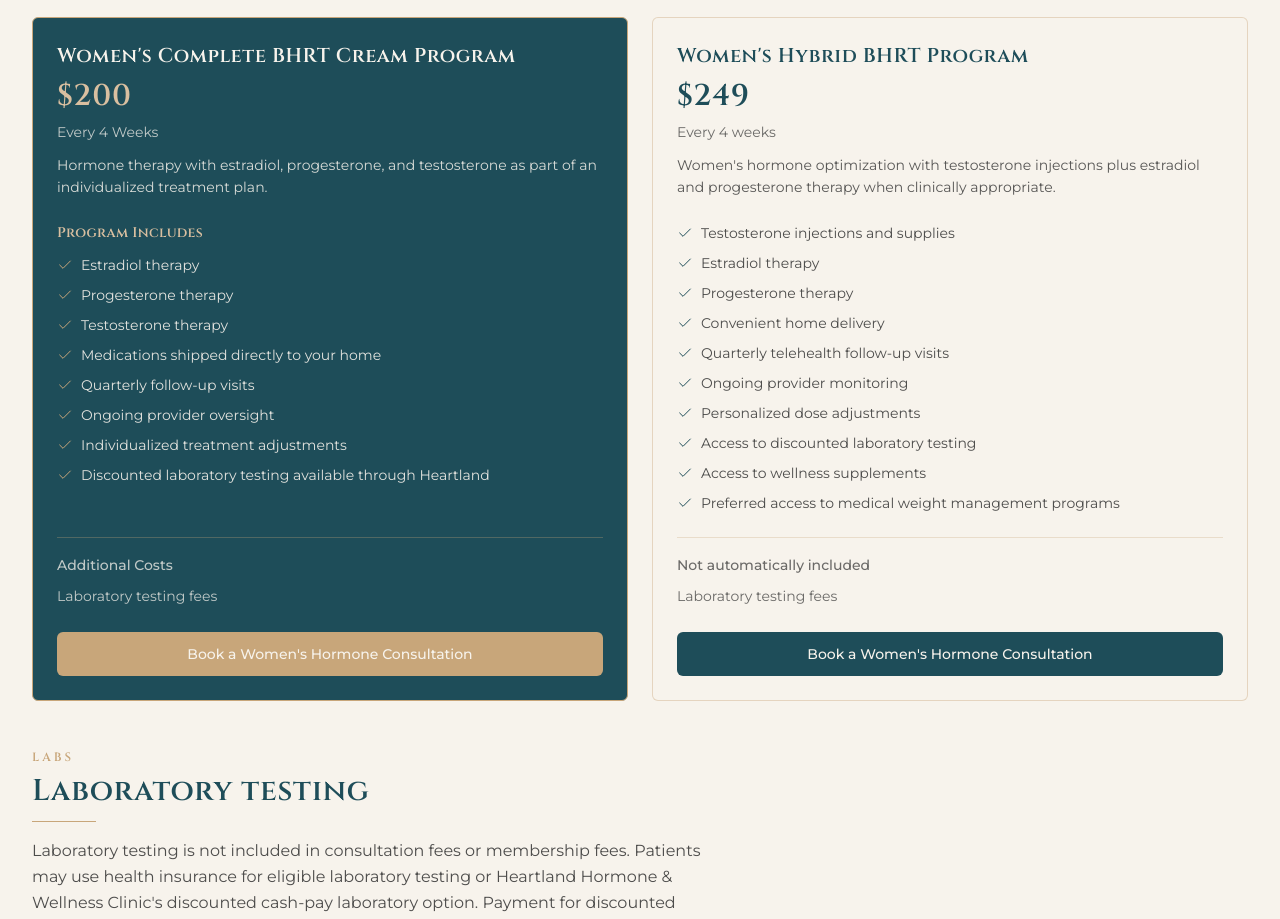
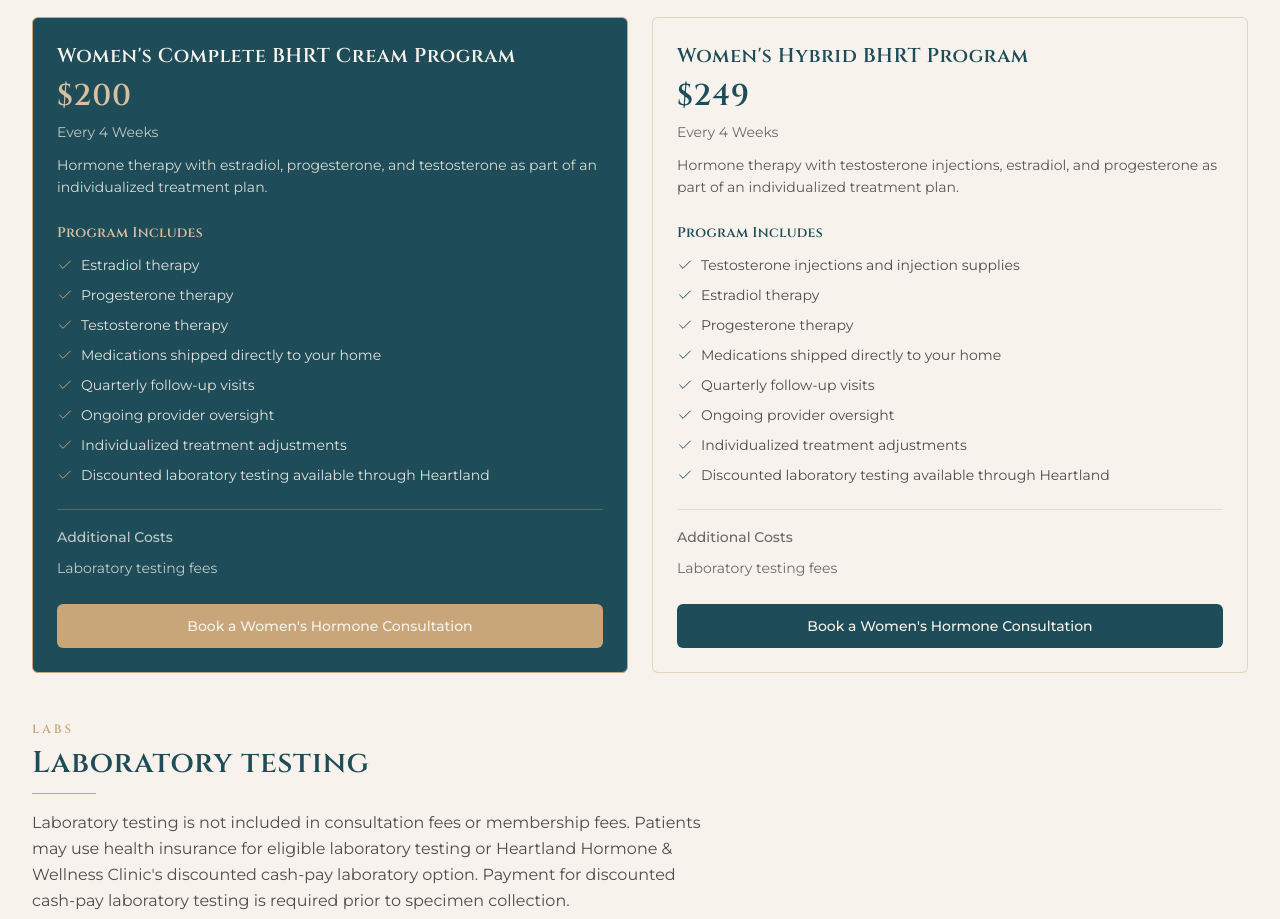
Before and after one commit to nrbroadhurst/heartland-hormone, a Next.js app: page /pricing in a window 1280 px wide. Shown: the part 2740-3659 px from the top of the page. Built offline with nearby package versions, Linux system fonts and the light colour scheme.

Commit message:
Update Women's Hybrid BHRT Program card copy
Co-authored-by: nrbroadhurst <nrbroadhurst@gmail.com>

```diff
--- a/src/app/pricing/page.tsx
+++ b/src/app/pricing/page.tsx
@@ -134,9 +134,11 @@ export default function PricingPage() {
             <PricingCard
               name={pricing.womensAdvanced.name}
               price={pricing.womensAdvanced.display}
-              billingNote={FOUR_WEEK_NOTE}
+              billingNote="Every 4 Weeks"
               summary={pricing.womensAdvanced.summary}
+              includesHeading={pricing.womensAdvanced.includesHeading}
               includes={pricing.womensAdvanced.includes}
+              notIncludedHeading={pricing.womensAdvanced.notIncludedHeading}
               notIncluded={pricing.womensAdvanced.notIncluded}
               href="/contact?interest=womens-hormone"
               ctaLabel="Book a Women's Hormone Consultation"
--- a/src/lib/pricing.ts
+++ b/src/lib/pricing.ts
@@ -152,19 +152,19 @@ export const pricing = {
     teaserDisplay: "$249 every 4 weeks",
     confirmed: true,
     summary:
-      "Women's hormone optimization with testosterone injections plus estradiol and progesterone therapy when clinically appropriate.",
+      "Hormone therapy with testosterone injections, estradiol, and progesterone as part of an individualized treatment plan.",
+    includesHeading: "Program Includes",
     includes: [
-      "Testosterone injections and supplies",
+      "Testosterone injections and injection supplies",
       "Estradiol therapy",
       "Progesterone therapy",
-      "Convenient home delivery",
-      "Quarterly telehealth follow-up visits",
-      "Ongoing provider monitoring",
-      "Personalized dose adjustments",
-      "Access to discounted laboratory testing",
-      "Access to wellness supplements",
-      "Preferred access to medical weight management programs",
+      "Medications shipped directly to your home",
+      "Quarterly follow-up visits",
+      "Ongoing provider oversight",
+      "Individualized treatment adjustments",
+      "Discounted laboratory testing available through Heartland",
     ],
+    notIncludedHeading: "Additional Costs",
     notIncluded: ["Laboratory testing fees"],
   },
   weightManagement: {
```
